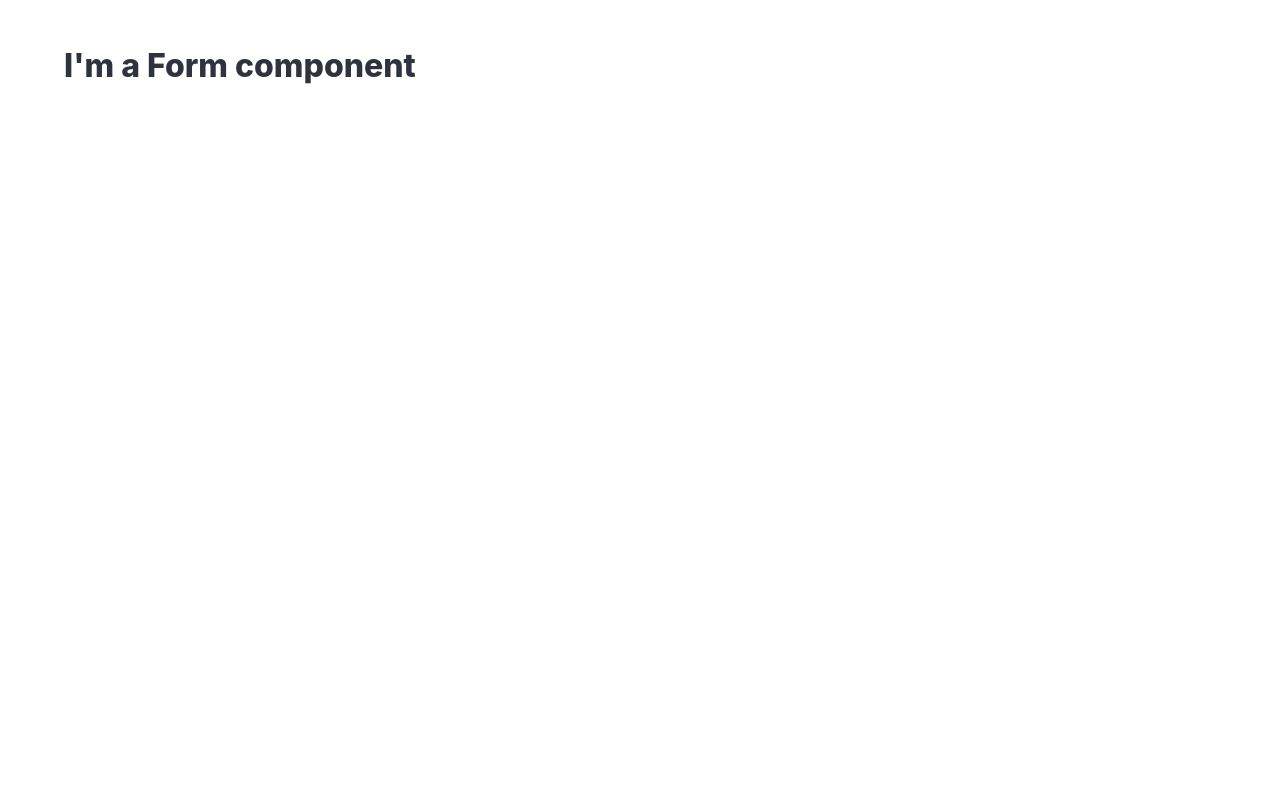
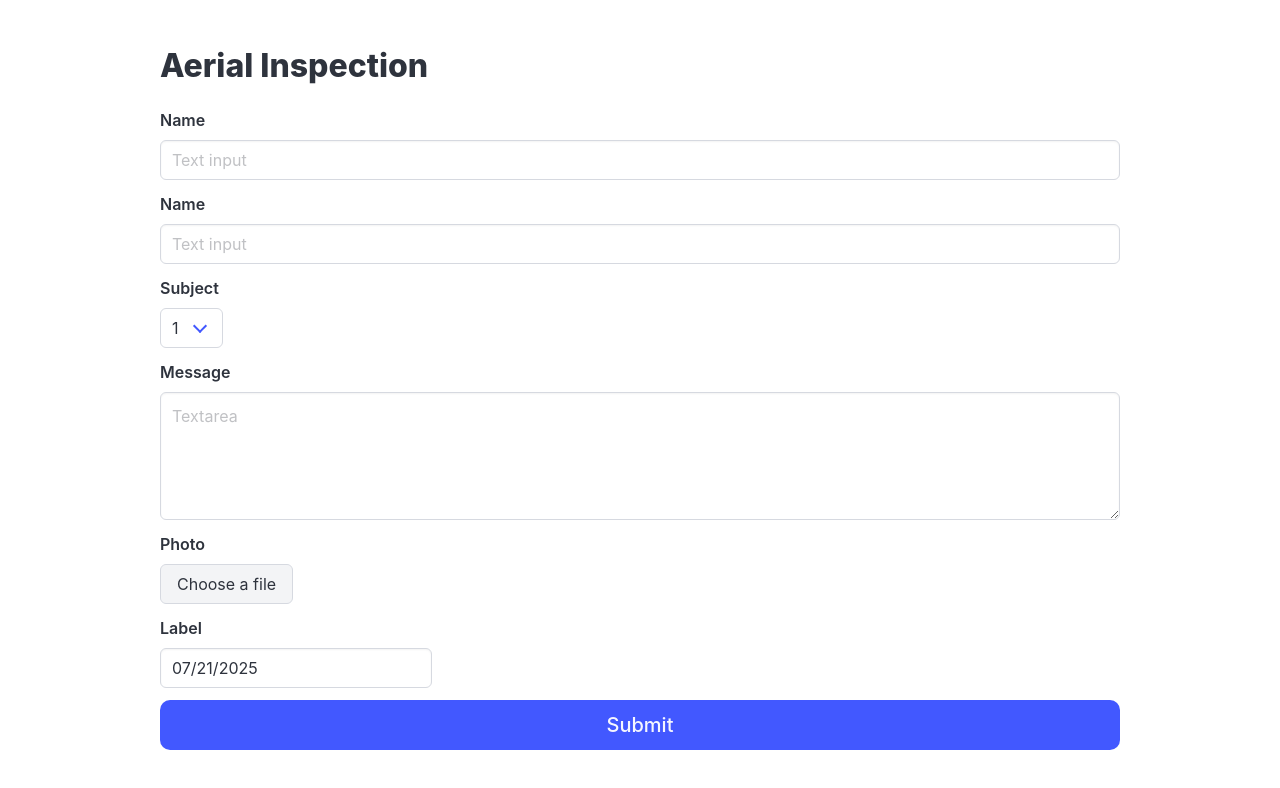
Before and after one commit to oleksii1989/form-generator-app, a React (Create React App) app: page / in a window 1280 px wide. Shown: the top 788 px of the page. Built offline with nearby package versions, Linux system fonts and the light colour scheme.

Commit message:
Create and style static components for each input type

```diff
--- /dev/null
+++ b/src/components/CommentInput.tsx
@@ -0,0 +1,10 @@
+export default function CommentInput() {
+  return (
+    <div className="field">
+      <label className="label">Message</label>
+      <div className="control">
+        <textarea className="textarea" placeholder="Textarea"></textarea>
+      </div>
+    </div>
+  );
+}
--- /dev/null
+++ b/src/components/DatePickerInput.tsx
@@ -0,0 +1,23 @@
+import { useState } from "react";
+import DatePicker from "react-datepicker";
+import "react-datepicker/dist/react-datepicker.css";
+
+export default function DatePickerInput() {
+  const [selectedDate, setSelectedDate] = useState<Date | null>(new Date());
+
+  return (
+    <div className="field">
+      <label className="label">Label</label>
+      <div className="control">
+        <DatePicker
+          selected={selectedDate}
+          onChange={(date) => setSelectedDate(date)}
+          className="input"
+          wrapperClassName="date-picker-wrapper"
+          popperClassName="date-picker-popper"
+          calendarClassName="date-picker-calendar"
+        />
+      </div>
+    </div>
+  );
+}
--- a/src/components/Form.tsx
+++ b/src/components/Form.tsx
@@ -1,5 +1,11 @@
 import formSpec from "../data/formSpec.json";
 import { FormField, parseFormSpec } from "../utils/parseFormSpec";
+import CommentInput from "./CommentInput";
+import NumberInput from "./NumberInput";
+import PhotoInput from "./PhotoInput";
+import SelectInput from "./SelectInput";
+import TextInput from "./TextInput";
+import DatePickerInput from "./DatePickerInput";
 
 export default function Form() {
   const categories = parseFormSpec(formSpec as FormField[]);
@@ -7,8 +13,27 @@ export default function Form() {
   console.log(categories);
 
   return (
-    <div className="container">
-      <h1 className="title">I'm a Form component</h1>
+    <div className="container is-max-desktop">
+      <h1 className="title">Aerial Inspection</h1>
+      <form>
+        <TextInput />
+        <NumberInput />
+        <SelectInput />
+        <CommentInput />
+        <PhotoInput />
+        <DatePickerInput />
+
+        <div className="field">
+          <div className="control">
+            <button
+              type="submit"
+              className="button is-link is-medium is-fullwidth"
+            >
+              Submit
+            </button>
+          </div>
+        </div>
+      </form>
     </div>
   );
 }
--- /dev/null
+++ b/src/components/NumberInput.tsx
@@ -0,0 +1,10 @@
+export default function NumberInput() {
+  return (
+    <div className="field">
+      <label className="label">Name</label>
+      <div className="control">
+        <input className="input" type="number" placeholder="Text input" />
+      </div>
+    </div>
+  );
+}
--- /dev/null
+++ b/src/components/PhotoInput.tsx
@@ -0,0 +1,17 @@
+export default function PhotoInput() {
+  return (
+    <div className="field">
+      <label className="label">Photo</label>
+      <div className="control">
+        <div className="file">
+          <label className="file-label">
+            <input className="file-input" type="file" name="resume" />
+            <span className="file-cta">
+              <span className="file-label"> Choose a file </span>
+            </span>
+          </label>
+        </div>
+      </div>
+    </div>
+  );
+}
--- /dev/null
+++ b/src/components/SelectInput.tsx
@@ -0,0 +1,16 @@
+export default function SelectInput() {
+  return (
+    <div className="field">
+      <label className="label">Subject</label>
+      <div className="control">
+        <div className="select">
+          <select>
+            <option>1</option>
+            <option>2</option>
+            <option>3</option>
+          </select>
+        </div>
+      </div>
+    </div>
+  );
+}
--- /dev/null
+++ b/src/components/TextInput.tsx
@@ -0,0 +1,10 @@
+export default function TextInput() {
+  return (
+    <div className="field">
+      <label className="label">Name</label>
+      <div className="control">
+        <input className="input" type="text" placeholder="Text input" />
+      </div>
+    </div>
+  );
+}
```
